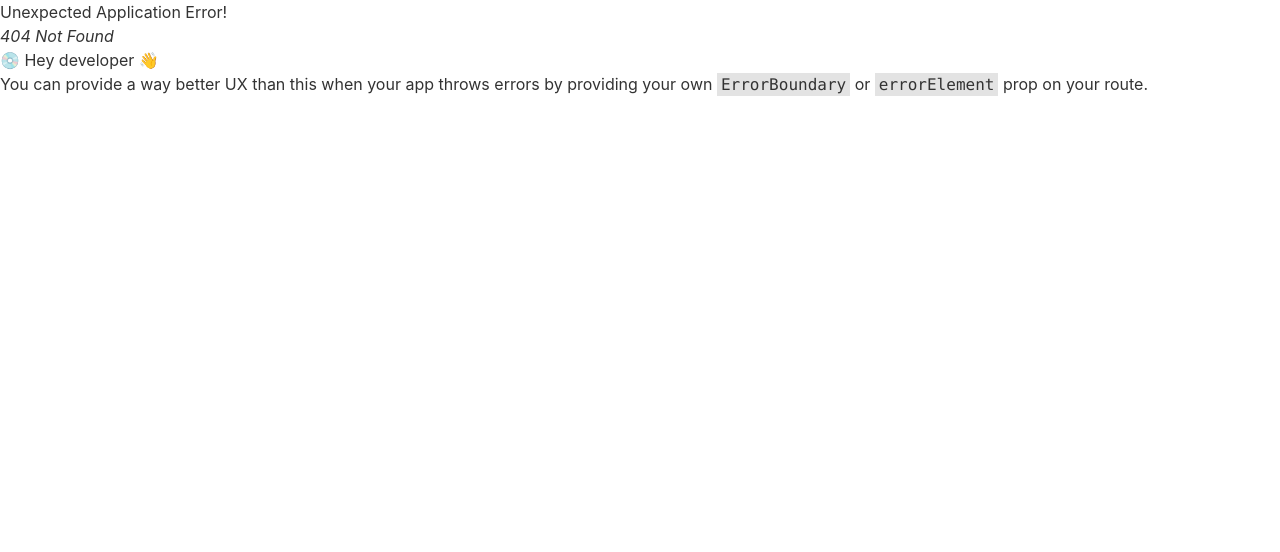
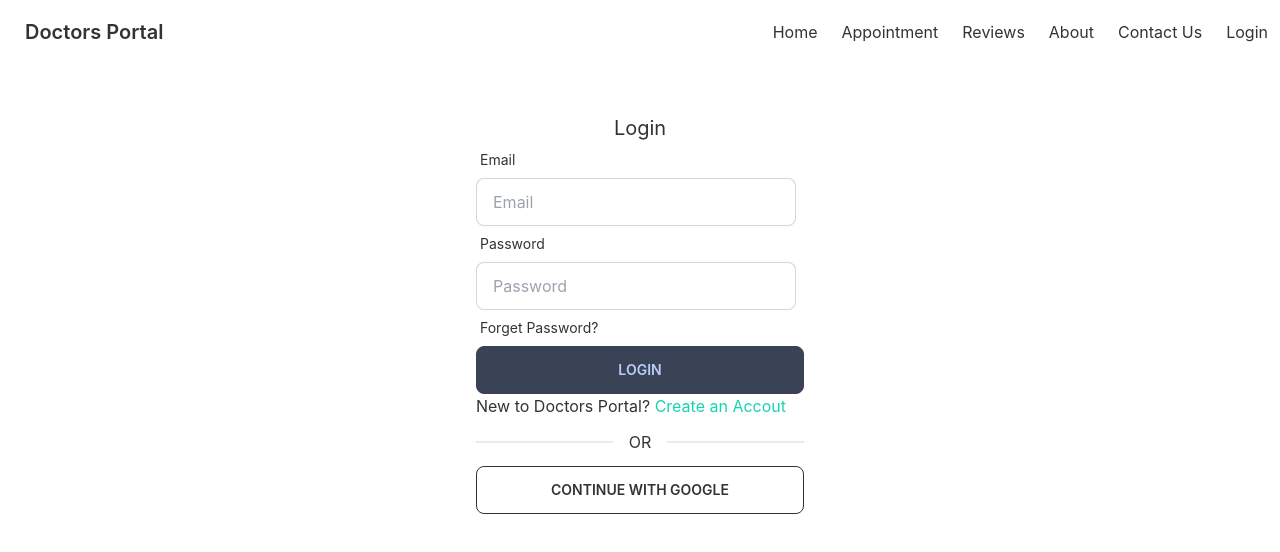
Before and after one commit to JubayerP/doctors-portal-client, a React (Create React App) app: page /login in a window 1280 px wide. Before the commit this address had no page. Shown: the top 552 px of the page. Built offline with nearby package versions, Linux system fonts and the light colour scheme.

Commit message:
modal and login form

```diff
--- a/package.json
+++ b/package.json
@@ -12,6 +12,7 @@
     "react": "^18.2.0",
     "react-day-picker": "^8.4.1",
     "react-dom": "^18.2.0",
+    "react-hook-form": "^7.41.0",
     "react-router-dom": "^6.5.0",
     "react-scripts": "5.0.1",
     "web-vitals": "^2.1.4"
--- a/src/Pages/Appointment/AvailableAppointments/AppointmentOptions.js
+++ b/src/Pages/Appointment/AvailableAppointments/AppointmentOptions.js
@@ -1,7 +1,6 @@
 import React from 'react';
-import PrimaryButton from '../../../components/PrimaryButton/PrimaryButton';
 
-const AppointmentOptions = ({ appointmentOption }) => {
+const AppointmentOptions = ({ appointmentOption, setTreatment }) => {
     const { name, slots, _id, } = appointmentOption;
     return (
         <div className="card bg-base-100 shadow-xl">
@@ -10,7 +9,7 @@ const AppointmentOptions = ({ appointmentOption }) => {
                 <p>{slots.length > 0 ? slots[0] : 'Try Another Day'}</p>
                 <small>{slots.length} {slots.length > 1 ? 'Spaces' : 'Space'} Available</small>
                 <div className="card-actions justify-center mt-4">
-                    <PrimaryButton>Book Appointment</PrimaryButton>
+                    <label disabled={slots.length === 0} onClick={()=>setTreatment(appointmentOption)} htmlFor="booking-modal" className="btn bg-gradient-to-r from-secondary to-primary text-base-100 border-0">Book Appointment</label>
                 </div>
             </div>
         </div>
--- a/src/Pages/Appointment/AvailableAppointments/AvailableAppointments.js
+++ b/src/Pages/Appointment/AvailableAppointments/AvailableAppointments.js
@@ -1,9 +1,11 @@
 import { format } from 'date-fns';
 import React, { useEffect, useState } from 'react';
+import BookingModal from '../BookingModal/BookingModal';
 import AppointmentOptions from './AppointmentOptions';
 
 const AvailableAppointments = ({ selectedDate }) => {
     const [appointmentOptions, setAppointmentOptions] = useState([]);
+    const [treatment, setTreatment] = useState(null)
     useEffect(() => {
         fetch('appointmentOptions.json')
             .then(res => res.json())
@@ -15,9 +17,11 @@ const AvailableAppointments = ({ selectedDate }) => {
 
             <div className='grid lg:grid-cols-3 md:grid-cols-2 grid-cols-1 gap-6'>
                 {
-                    appointmentOptions.map(appointmentOption => <AppointmentOptions key={appointmentOption._id} appointmentOption={appointmentOption} />)
+                    appointmentOptions.map(appointmentOption => <AppointmentOptions key={appointmentOption._id} appointmentOption={appointmentOption} setTreatment={setTreatment} />)
                 }
             </div>
+            {treatment &&
+                <BookingModal treatment={treatment} selectedDate={selectedDate} setTreatment={setTreatment} />}
         </section>
     );
 };
--- /dev/null
+++ b/src/Pages/Appointment/BookingModal/BookingModal.js
@@ -0,0 +1,57 @@
+import { format } from 'date-fns';
+import React from 'react';
+
+const BookingModal = ({ treatment, selectedDate, setTreatment }) => {
+    const { name, slots } = treatment;
+    const date = format(selectedDate, 'PP');
+
+    const handleBooking = e => {
+        e.preventDefault();
+        const form = e.target;
+        const slot = form.slot.value;
+        const patientName = form.name.value;
+        const email = form.email.value;
+        const phone = form.email.value;
+
+        const booking = {
+            appointmentDate: date,
+            treatment: name,
+            patient: patientName,
+            slot,
+            email,
+            phone
+        }
+        console.log(booking);
+
+        setTreatment(null)
+    }
+
+    return (
+        <div>
+            {/* The button to open modal */}
+
+            {/* Put this part before </body> tag */}
+            <input type="checkbox" id="booking-modal" className="modal-toggle" />
+            <div className="modal">
+                <div className="modal-box relative">
+                    <label htmlFor="booking-modal" className="btn btn-sm btn-circle absolute right-2 top-2">✕</label>
+                    <h3 className="text-xl font-bold mb-10 text-black">{name}</h3>
+                    <form onSubmit={handleBooking} className='space-y-6'>
+                        <input type="text" value={date} disabled className="input input-bordered focus:outline-0 w-full" />
+                        <select name='slot' className="select select-bordered w-full focus:outline-0">
+                            {
+                                slots.map((slot, idx) => <option value={slot} key={idx}>{slot}</option>)
+                            }
+                        </select>
+                        <input name='name' type="text" placeholder="Full Name" className="input input-bordered focus:outline-0 w-full" />
+                        <input name='phone' type="text" placeholder="Phone Number" className="input input-bordered focus:outline-0 w-full" />
+                        <input name='email' type="email" placeholder="Email" className="input input-bordered focus:outline-0 w-full" />
+                        <input type="submit" value="Submit" className='btn btn-accent w-full font-normal' />
+                    </form>
+                </div>
+            </div>
+        </div>
+    );
+};
+
+export default BookingModal;
--- /dev/null
+++ b/src/Pages/Login/Login.js
@@ -0,0 +1,44 @@
+import React, { useState } from 'react';
+import { useForm } from "react-hook-form";
+import { Link } from 'react-router-dom';
+
+const Login = () => {
+    const { register, handleSubmit } = useForm();
+    const [data, setData] = useState("");
+    const [show, setShow] = useState(false);
+
+    const handleLogin = data => {
+        console.log(data);
+    }
+    return (
+        <div className='h-[500px] flex justify-center items-center'>
+            <div className='w-96 p-7'>
+                <h2 className="text-xl text-center">Login</h2>
+
+                <form onSubmit={handleSubmit(handleLogin)}>
+                    <div className="form-control w-full max-w-xs">
+                        <label className="label">
+                            <span className="label-text">Email</span>
+                        </label>
+                        <input {...register('email', {required: true})} type="email" placeholder="Email" className="input input-bordered w-full max-w-xs" />
+                    </div>
+                    <div className="form-control w-full max-w-xs">
+                        <label className="label">
+                            <span className="label-text">Password</span>
+                        </label>
+                        <input onClick={() => setShow(!show)} {...register('password')} type={show ? 'text' : 'password'} placeholder="Password" className="input input-bordered w-full max-w-xs" />
+                        <label className="label">
+                            <span className="label-text">Forget Password?</span>
+                        </label>
+                    </div>
+                    <input className='btn btn-accent w-full' type="submit" value={'Login'} />
+                </form>
+                <p>New to Doctors Portal? <Link className='text-secondary' to='/signup'>Create an Accout</Link></p>
+                <div className='divider'>OR</div>
+                <button className='btn btn-outline w-full'>Continue With Google</button>
+            </div>
+        </div>
+    );
+};
+
+export default Login;
--- a/src/Routes/Routes/Routes.js
+++ b/src/Routes/Routes/Routes.js
@@ -2,6 +2,7 @@ import { createBrowserRouter } from "react-router-dom";
 import Main from "../../Layouts/Main";
 import Appointment from "../../Pages/Appointment/Appointment/Appointment";
 import Home from "../../Pages/Home/Home/Home";
+import Login from "../../Pages/Login/Login";
 
 export const router = createBrowserRouter([
     {
@@ -13,6 +14,10 @@ export const router = createBrowserRouter([
                 element: <Home />
             },
             {
+                path: '/login',
+                element: <Login />
+            },
+            {
                 path: '/appointment',
                 element: <Appointment />
             }
--- /dev/null
+++ b/src/firebase/firebase.config.js
@@ -0,0 +1,18 @@
+// Import the functions you need from the SDKs you need
+import { initializeApp } from "firebase/app";
+// TODO: Add SDKs for Firebase products that you want to use
+// https://firebase.google.com/docs/web/setup#available-libraries
+
+// Your web app's Firebase configuration
+const firebaseConfig = {
+  apiKey: process.env.REACT_APP_apiKey,
+  authDomain: process.env.REACT_APP_authDomain,
+  projectId: process.env.REACT_APP_projectId,
+  storageBucket: process.env.REACT_APP_storageBucket,
+  messagingSenderId: process.env.REACT_APP_messagingSenderId,
+  appId: process.env.REACT_APP_appId
+};
+
+// Initialize Firebase
+const app = initializeApp(firebaseConfig);
+export default app;
```
Also changed, not shown: 1 other file (tests, documents, lock files or other folders).
